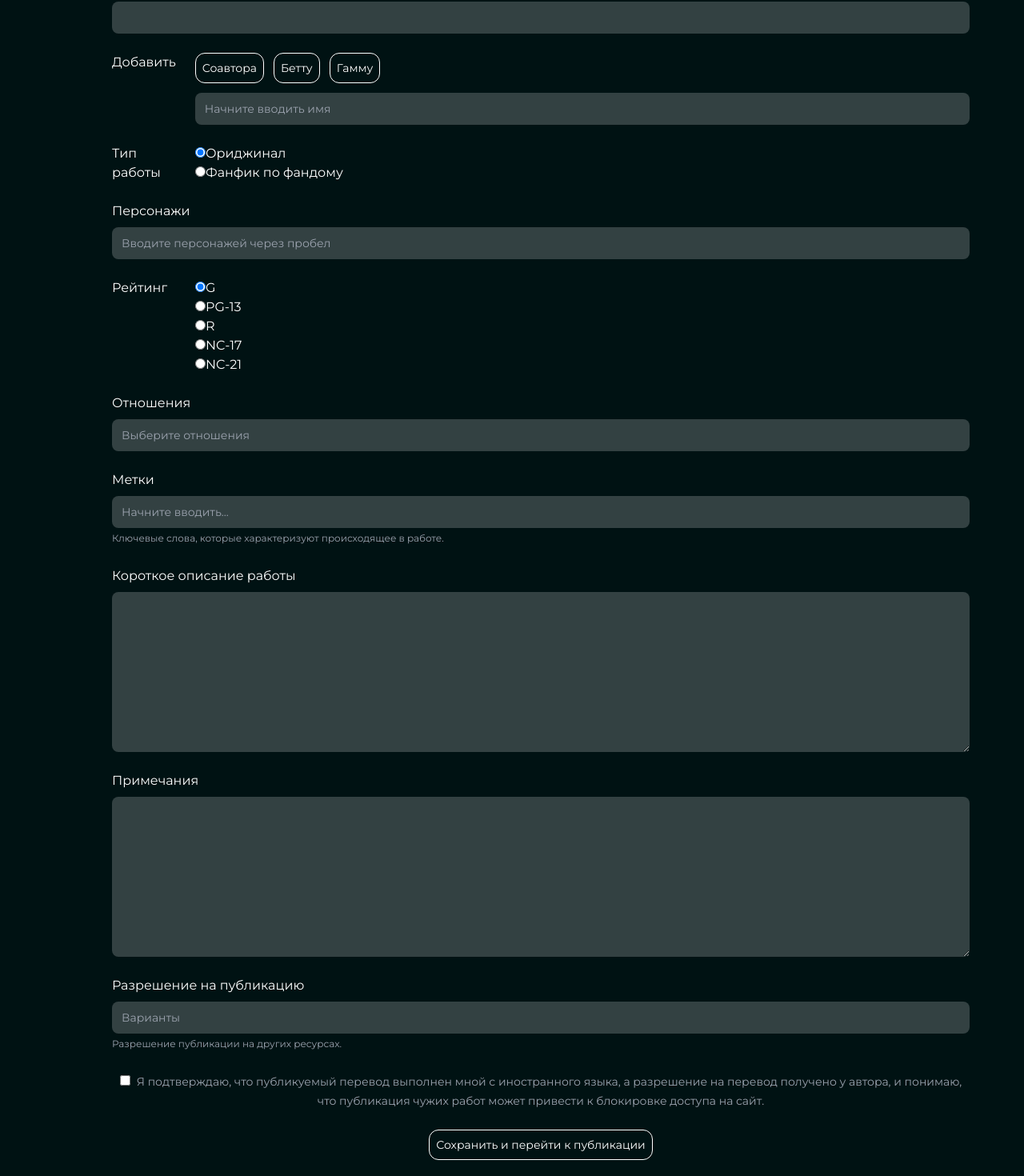
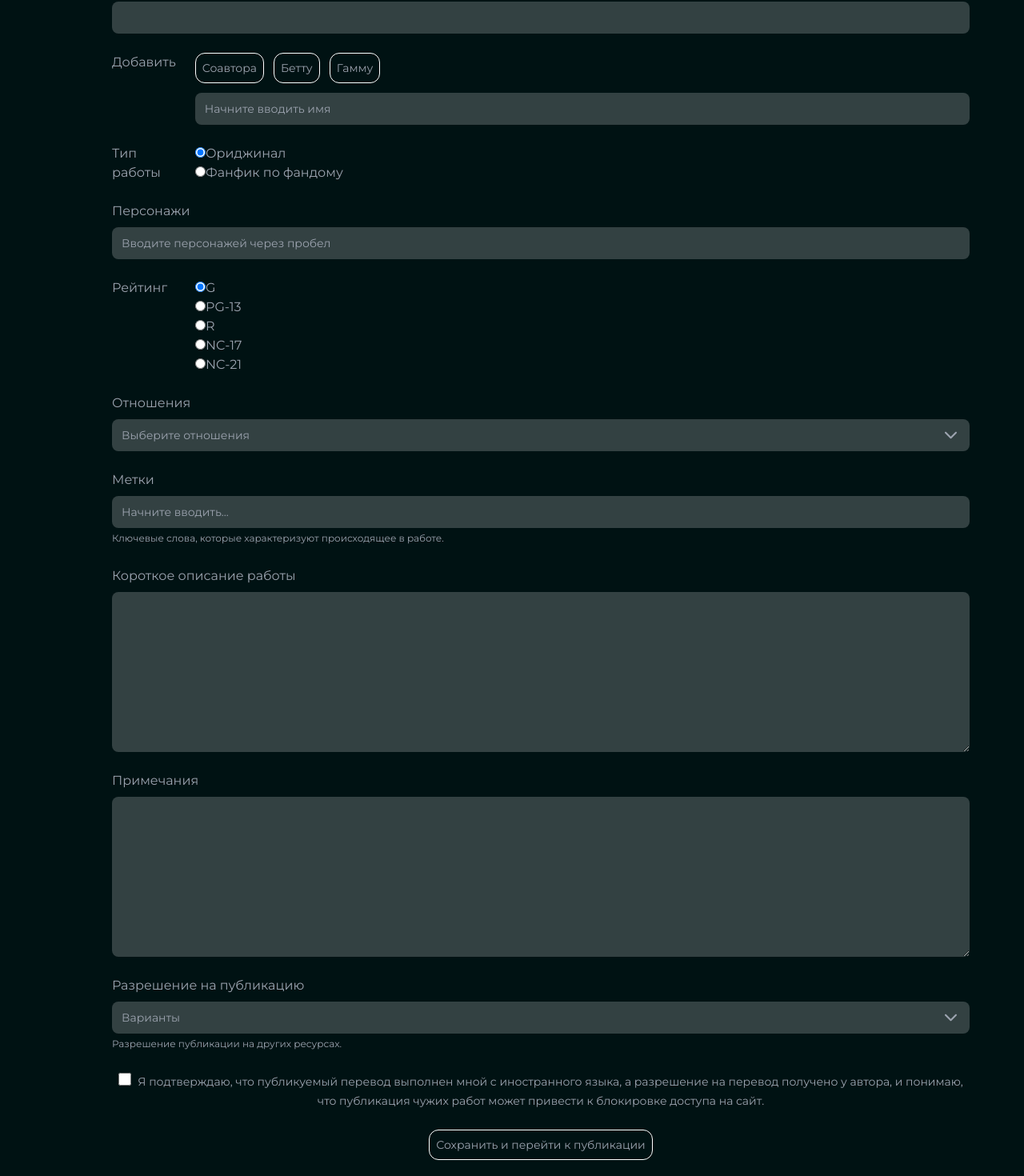
Before and after one commit to denniztr/poetry-blog, a Next.js app: page /add in a window 1280 px wide. Shown: the part 426-1896 px from the top of the page at 80% size. Built offline with nearby package versions, Linux system fonts and the light colour scheme; no server answers.

Commit message:
mvp ui of the add fiction page, need to be working on components

```diff
--- /dev/null
+++ b/app/(routes)/wiki/layout.tsx
@@ -0,0 +1,9 @@
+export default function Layout({ children }: { children: React.ReactNode }) {
+
+  return (
+    <section className='max-w-[1240px] m-auto relative top-20 px-6'>
+      {children}
+    </section>
+
+  );
+}
--- /dev/null
+++ b/app/(routes)/wiki/page.tsx
@@ -0,0 +1,10 @@
+import SectionTitle from '@/app/components/SectionTitle';
+
+export default function Home() {
+  return (
+    <main>
+      <SectionTitle>Wiki</SectionTitle>
+      <section className='text-white'>Библиотека терминов и персонажей</section>
+    </main>
+  );
+}
--- a/app/components/addFiction/AddFicForm.tsx
+++ b/app/components/addFiction/AddFicForm.tsx
@@ -5,7 +5,12 @@ import { useState } from 'react';
 import Input from '@/app/components/ui/inputs/addFictionInput';
 import Button from '@/app/components/ui/buttons/ficFormButton';
 
+import ratings from '@/app/constants/rating';
+
+import { IoIosArrowDown } from "react-icons/io";
+
 import clsx from 'clsx';
+
 
 type Authorship = 'author' | 'translation';
 type FictionType = 'original' | 'fandom';
@@ -15,7 +20,7 @@ type Rating = 'g' | 'pg-13' | 'r' | 'nc-17' | 'nc-21';
 const AddFicForm = () => {
   const [authorship, setAuthorship] = useState<Authorship>('author');
   const [fictionType, setFictionType] = useState<FictionType>('original');
-  const [rating, setRating] = useState<Rating>('g');
+  const [selectedRating, setSelectedRating] = useState<Rating>('g');
 
   const toggleAuthorship = (value: Authorship) => {
     if (value !== authorship) {
@@ -30,24 +35,23 @@ const AddFicForm = () => {
   }
 
   const toggleRating = (value: Rating) => {
-    if (value !== rating) {
-      setRating(value)
+    if (value !== selectedRating) {
+      setSelectedRating(value)
     }
   }
 
-
   return (
     <div className="w-full py-6  md:pr-6 md:pl-24">
-      <form className=" text-white space-y-6">
+      <form className=" text-gray-400 space-y-6">
         <div className="flex gap-6">
           <label>Авторство</label>
           <div className="flex flex-col">
             <label>
-              <input type="radio" name="authorship" value='author' checked={authorship === 'author'} onClick={() => toggleAuthorship('author')} readOnly/>
+              <input className='mr-2' type="radio" name="authorship" value='author' checked={authorship === 'author'} onClick={() => toggleAuthorship('author')} readOnly/>
               Работа Вашего авторства
             </label>
             <label>
-              <input type="radio" name="authorship" value='translation' checked={authorship === 'translation'} onClick={() => toggleAuthorship('translation')} readOnly/>
+              <input className='mr-2' type="radio" name="authorship" value='translation' checked={authorship === 'translation'} onClick={() => toggleAuthorship('translation')} readOnly/>
               Перевод с другого языка (с разрешения автора оригинала)
             </label>
           </div>
@@ -110,17 +114,20 @@ const AddFicForm = () => {
           <>
             <div className="space-y-2">
               <label className='text-sm'>Выберите фандом  <span className='text-red-600'>*</span></label>
-              <div className="w-full">
+              <div className="w-full relative">
                 <Input placeholder='Выберите группу'/>
+                <IoIosArrowDown size={23}  className='absolute top-1/2 -translate-y-1/2 right-3 text-gray-400'/>
               </div>
-              <div className="w-full">
+              <div className="w-full relative">
                 <Input placeholder='Укажите фандом'/>
+                <IoIosArrowDown size={23}  className='absolute top-1/2 -translate-y-1/2 right-3 text-gray-400'/>
               </div>
             </div>
             <div className="space-y-2">
               <label>Персонажи</label>
-              <div className="w-full">
-                <Input placeholder='Выберайте персонажей по одному'/>
+              <div className="w-full relative">
+                <Input placeholder='Выбирайте персонажей по одному'/>
+                <IoIosArrowDown size={23}  className='absolute top-1/2 -translate-y-1/2 right-3 text-gray-400'/>
               </div>
             </div>
           </>
@@ -128,32 +135,19 @@ const AddFicForm = () => {
          <div className="flex gap-6">
           <label className='w-20'>Рейтинг</label>
           <div className="flex flex-col">
-            <label>
-              <input type="radio" name="rating" value='g' checked={rating === 'g'} onClick={() => toggleRating('g')} readOnly/>
-              G
-            </label>
-            <label>
-              <input type="radio" name="rating" value='pg-13' checked={rating === 'pg-13'} onClick={() => toggleRating('pg-13')} readOnly/>
-              PG-13
-            </label>
-            <label>
-              <input type="radio" name="rating" value='r'checked={rating === 'r'} onClick={() => toggleRating('r')} readOnly/>
-              R
-            </label>
-            <label>
-              <input type="radio" name="rating" value='nc-17' checked={rating === 'nc-17'} onClick={() => toggleRating('nc-17')} readOnly/>
-              NC-17
-            </label>
-            <label>
-              <input type="radio" name="rating" value='nc-21' checked={rating === 'nc-21'} onClick={() => toggleRating('nc-21')} readOnly/>
-              NC-21
-            </label>
+            {ratings.map((rating, index) => (
+              <label key={index}>
+                <input type='radio' name='rating' value={rating.label} checked={rating.label === selectedRating} onClick={() => toggleRating(rating.label as Rating)} readOnly/>
+                {rating.label.toUpperCase()}
+              </label>
+            ))}
           </div>
         </div>
         <div className="space-y-2">
           <label>Отношения</label>
-          <div className="w-full">
-            <Input placeholder='Выберите отношения'/>
+          <div className="w-full relative">
+            <Input placeholder='Выберите отношения' />
+            <IoIosArrowDown size={23}  className='absolute top-1/2 -translate-y-1/2 right-3 text-gray-400'/>
           </div>
         </div>
         <div className="space-y-2">
@@ -191,17 +185,18 @@ const AddFicForm = () => {
         </div>
         <div className="space-y-2">
           <label>Разрешение на публикацию</label>
-          <div className="w-full">
+          <div className="w-full relative">
             <Input placeholder='Варианты'/>
+            <IoIosArrowDown size={23}  className='absolute top-1/2 -translate-y-1/2 right-3 text-gray-400'/>
           </div>
           <span className='text-xs text-gray-400'>Разрешение публикации на других ресурсах.</span>
         </div>
         <div className='w-full text-center space-y-6'>
           <div>
-            <input type="checkbox" />
+            <input type="checkbox" className="h-4 w-4"/>
             <span className='pl-2 text-sm text-gray-400'>Я подтверждаю, что публикуемый перевод выполнен мной с иностранного языка, а разрешение на перевод получено у автора, и понимаю, что публикация чужих работ может привести к блокировке доступа на сайт.</span>
           </div>
-          <Button>Сохранить и перейти к публикации</Button>
+          <Button disabled={false}>Сохранить и перейти к публикации</Button>
         </div>
       </form>
     </div>
--- a/app/components/authorization/AuthForm.tsx
+++ b/app/components/authorization/AuthForm.tsx
@@ -44,13 +44,17 @@ const AuthForm: React.FC<AuthFormProps> = ({ setVariant, variant }) => {
 
     if (variant === 'REGISTER') {
       axios.post('/api/register', data)
-      .then((cb) => console.log(cb))
+      .then((cb) => {
+        if (cb.status === 200) {
+          signIn('credentials', data)
+        }
+      })
       .catch((error) => console.log(error))
       .finally(() => setIsLoading(false))
 
     } else if (variant === 'LOGIN') {
       signIn('credentials', {...data, redirect: false})
-      .then((cb) => { console.log(cb) })
+      .then((cb) => { console.log('Успешная авторизация: ' + cb) })
       .catch((error) => console.log(error))
       .finally(() => setIsLoading(false))
     }
--- a/app/components/ui/buttons/ficFormButton.tsx
+++ b/app/components/ui/buttons/ficFormButton.tsx
@@ -1,11 +1,14 @@
+import { MdPlayDisabled } from "react-icons/md";
 
 interface ButtonProps {
   children: React.ReactNode
+  disabled?: boolean
 }
 
-const Button: React.FC<ButtonProps> = ({ children }) => {
+const Button: React.FC<ButtonProps> = ({ children, disabled }) => {
   return (
     <button
+      disabled={disabled}
       className="text-sm rounded-xl p-2 border border-white"
     >
       {children}
--- /dev/null
+++ b/app/constants/rating.ts
@@ -0,0 +1,19 @@
+const data  = [
+  {
+    label: 'g',
+  },
+  {
+    label: 'pg-13',
+  },
+  {
+    label: 'r',
+  },
+  {
+    label: 'nc-17',
+  },
+  {
+    label: 'nc-21'
+  }
+];
+
+export default data;
--- a/app/hooks/useRoutes.tsx
+++ b/app/hooks/useRoutes.tsx
@@ -26,6 +26,11 @@ const useRoutes = () => {
         path: '/orders',
         active: pathname === '/orders'
       },
+      {
+        label: 'Вики',
+        path: '/wiki',
+        active: pathname === '/wiki'
+      },
     ], [pathname]
   )
 
```
Also changed, not shown: middleware.ts (added, +11 -0 lines).
